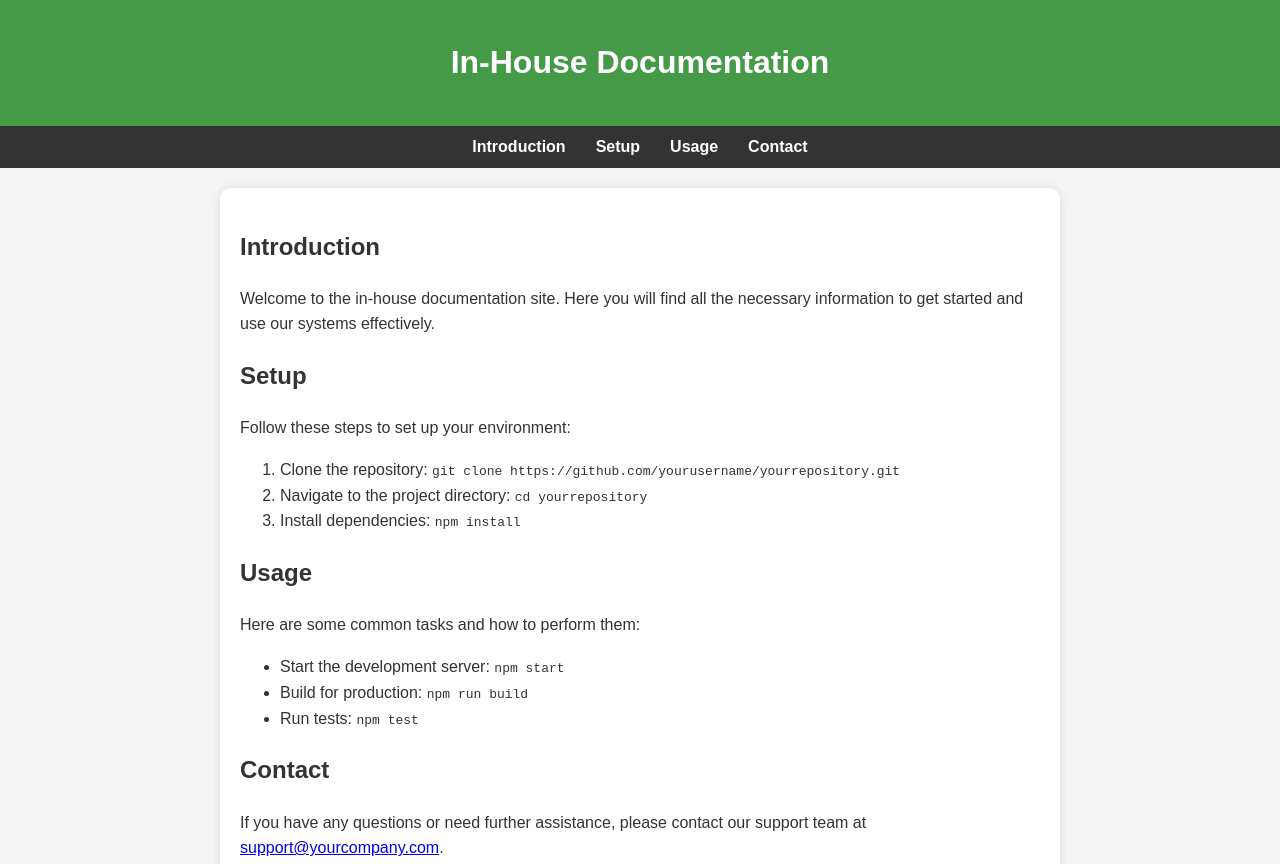
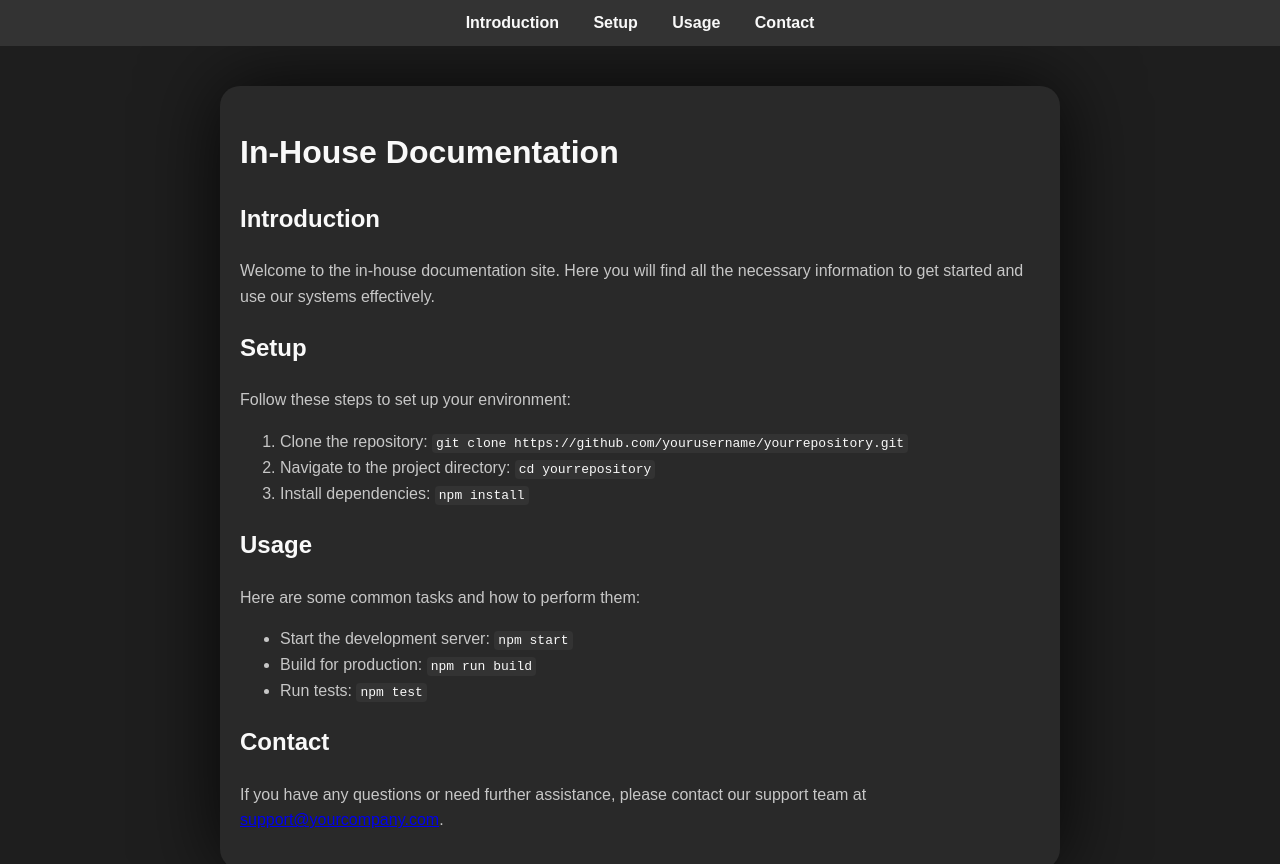
Before and after one commit to Genesis-Link/Dev-Docs, a plain HTML site: page index.html in a window 1280 px wide. Shown: the top 864 px of the page. Drawn offline with Linux system fonts and the light colour scheme.

Commit message:
Adapted a Dark Theme

```diff
--- a/index.html
+++ b/index.html
@@ -10,24 +10,47 @@
             line-height: 1.6;
             margin: 0;
             padding: 0;
-            background-color: #f4f4f4;
-            color: #333;
+            background-color: #1e1e1e;
+            color: #c7c7c7;
         }
-        header {
-            background-color: #449a47;
-            color: white;
-            padding: 1em 0;
-            text-align: center;
+        h1, h2, h3 {
+            color: #f9f9f9;
+        }
+        code {
+            background-color: #333;
+            color: #f9f9f9;
+            padding: 2px 4px;
+            border-radius: 4px;
+        }
+        pre {
+            background-color: #2d2d2d;
+            color: #c7c7c7;
+            padding: 10px;
+            border-radius: 4px;
+            overflow-x: auto;
+        }
+        .container {
+            background: #292929;
+            padding: 20px;
+            border-radius: 20px;
+            box-shadow: 0 0 80px rgba(0, 0, 0, 0.8);
+            margin: 40px auto;
+            max-width: 800px;
+        }
+        .code-block {
+            margin: 20px 0;
         }
         nav {
-            background: #333;
-            color: white;
-            display: flex;
-            justify-content: center;
-            padding: 0.5em 0;
+            background: rgba(51, 51, 51, 1);
+            padding: 10px;
+            text-align: center;
+            position: sticky;
+            top: 0;
+            z-index: 1000;
+            transition: background-color 0.3s;
         }
         nav a {
-            color: white;
+            color: #f9f9f9;
             margin: 0 15px;
             text-decoration: none;
             font-weight: bold;
@@ -35,13 +58,8 @@
         nav a:hover {
             text-decoration: underline;
         }
-        .container {
-            max-width: 800px;
-            margin: 20px auto;
-            padding: 20px;
-            background: white;
-            border-radius: 10px;
-            box-shadow: 0 0 10px rgba(0, 0, 0, 0.1);
+        html {
+            scroll-behavior: smooth;
         }
         footer {
             text-align: center;
@@ -52,17 +70,16 @@
     </style>
 </head>
 <body>
-    <header>
-        <h1>In-House Documentation</h1>
-    </header>
-    <nav>
+    <nav id="header">
         <a href="#introduction">Introduction</a>
         <a href="#setup">Setup</a>
         <a href="#usage">Usage</a>
         <a href="#contact">Contact</a>
     </nav>
+
     <div class="container">
-        <section id="introduction">
+        <h1 id="introduction">In-House Documentation</h1>
+        <section>
             <h2>Introduction</h2>
             <p>Welcome to the in-house documentation site. Here you will find all the necessary information to get started and use our systems effectively.</p>
         </section>
@@ -89,8 +106,18 @@
             <p>If you have any questions or need further assistance, please contact our support team at <a href="mailto:support@yourcompany.com">support@yourcompany.com</a>.</p>
         </section>
     </div>
+
     <footer>
         <p>&copy; 2024 Your Company. All rights reserved.</p>
     </footer>
+
+    <script>
+        window.addEventListener('scroll', function() {
+            const header = document.getElementById('header');
+            const opacity = Math.max(1 - window.scrollY / 200, 0);
+            header.style.backgroundColor = `rgba(51, 51, 51, ${opacity})`;
+            header.style.borderBottomColor = 'transparent';
+        });
+    </script>
 </body>
 </html>
```
